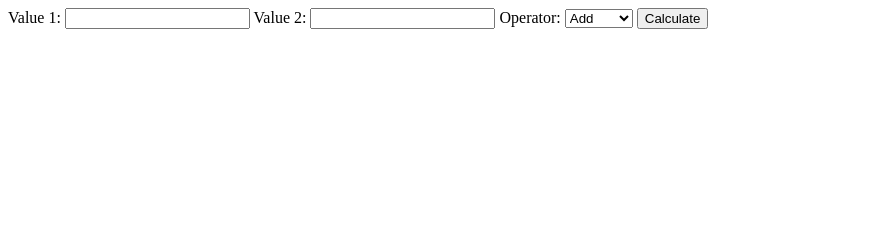
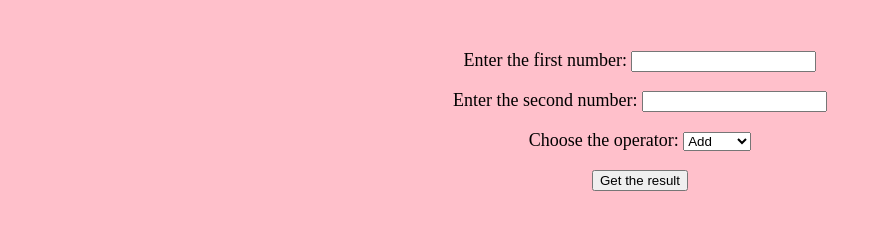
Before and after one commit to AnnaKosenko20/Calculator-JS, a plain HTML site: page index.html in a window 1280 px wide. Shown: the whole page, without its empty margins (0-882 px from the left). Drawn offline with Linux system fonts and the light colour scheme.

Commit message:
add style

```diff
--- a/index.html
+++ b/index.html
@@ -3,19 +3,20 @@
 <head>
   <meta charset="UTF-8">
   <title>Calculator</title>
+  <link rel="stylesheet" href="style.css">
 </head>
 <body>
   <form>
-  	Value 1: <input type="text" id="value1">
-  	Value 2: <input type="text" id="value2">
-  	Operator:
+  	<p>Enter the first number: <input type="text" id="value1"></p>
+  	<p>Enter the second number: <input type="text" id="value2"></p>
+  	<p>Choose the operator:
   	<select id="operator">
   		<option value="add">Add</option>
   		<option value="min">Minus</option>
   		<option value="div">Divide</option>
   		<option value="mul">Multiply</option>
-  	</select>
-  	<button type="button" onclick="calc()">Calculate</button>
+  	</select></p>
+  	<button type="button" onclick="calc()">Get the result</button>
   </form>
   <div id="result"></div>
 </body>
--- /dev/null
+++ b/style.css
@@ -0,0 +1,13 @@
+body {
+	background: pink;
+	font-size: 18px;
+}
+form {
+	text-align: center;
+	margin-top: 50px;
+	display: block;
+}
+#result {
+	text-align: center;
+	font-weight: bold;
+}
```
